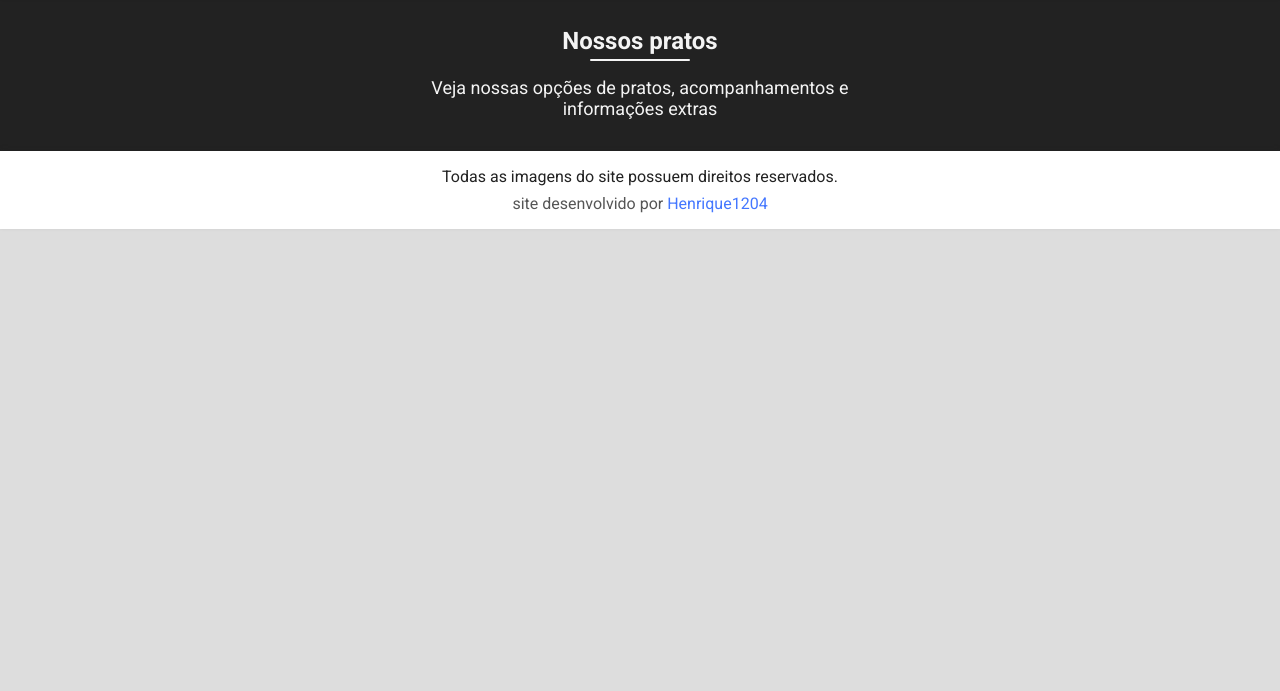
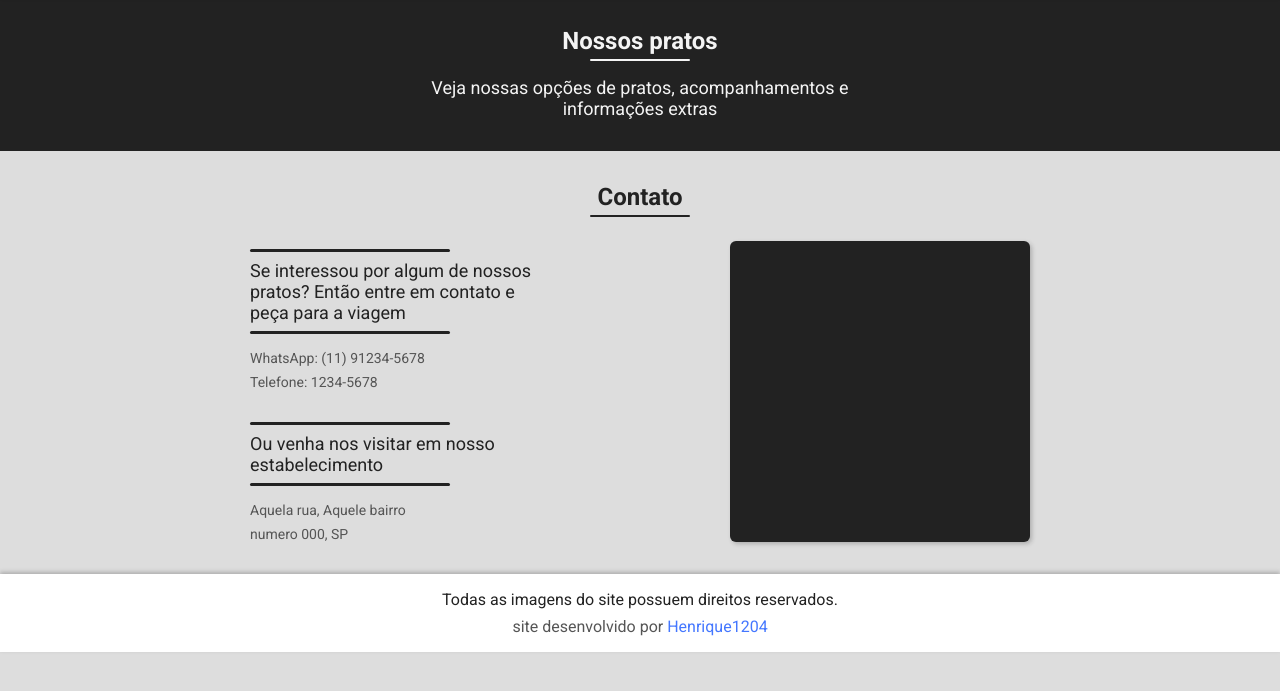
Before and after one commit to Henrique1204/Cardapio, a website built with webpack: page public/pratos.html in a window 1280 px wide. Shown: the part 87-778 px from the top of the page. Built offline with nearby package versions, Linux system fonts and the light colour scheme.

Commit message:
Adicionar sessao de contato na pagina pratos

```diff
--- a/public/pratos.html
+++ b/public/pratos.html
@@ -33,6 +33,22 @@
         <p>Veja nossas opções de pratos, acompanhamentos e informações extras</p>
     </section>
 
+    <section class="contato container">
+        <h1 class="titulo_sessao">Contato</h1>
+
+        <div class="infos">
+            <p class="descricao_principal">Se interessou por algum de nossos pratos? Então entre em contato e peça para a viagem</p>
+            <span>WhatsApp: (11) 91234-5678</span>
+            <span class="span_tel">Telefone: 1234-5678</span>
+
+            <p class="descricao_principal">Ou venha nos visitar em nosso estabelecimento</p>
+            <span>Aquela rua, Aquele bairro</span>
+            <span>numero 000, SP</span>
+        </div>
+
+        <div class="mapa"></div>
+    </section>
+
     <footer class="footer_site">
         <p>Todas as imagens do site possuem direitos reservados.</p>
         <span>site desenvolvido por <a href="https://github.com/Henrique1204">Henrique1204</a></span>
```
